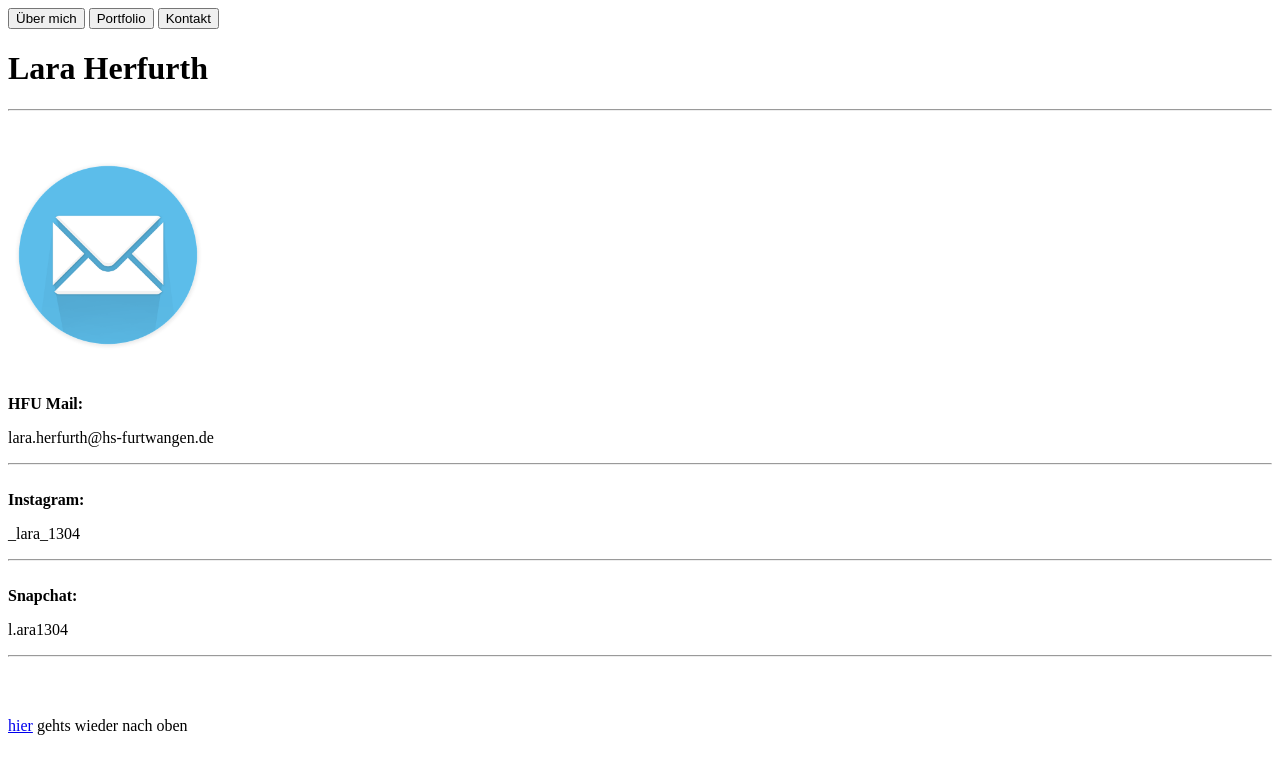
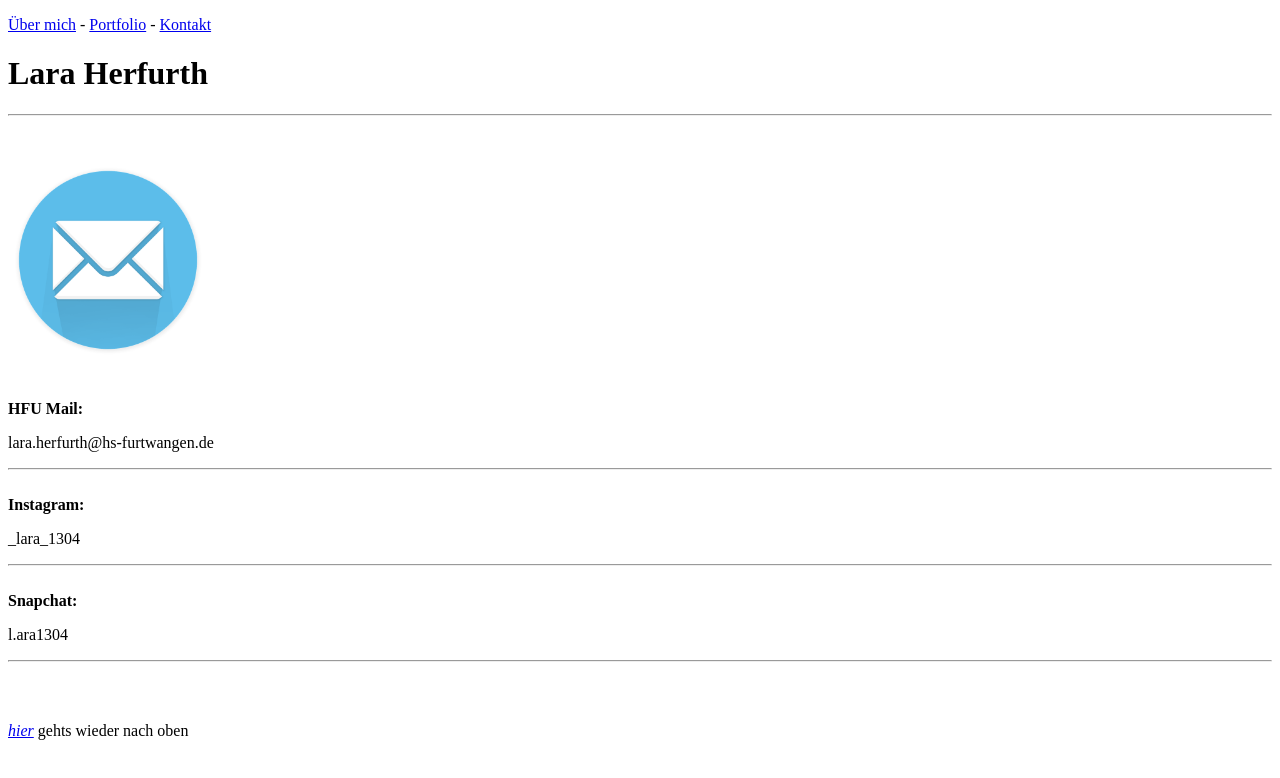
Before and after one commit to LaraHerfurth/GIS_SoSe2020, a plain HTML site: page Aufgabe02/Kontakt.html in a window 1280 px wide. Drawn offline with Linux system fonts and the light colour scheme.

Commit message:
Update Kontakt.html

```diff
--- a/Aufgabe02/Kontakt.html
+++ b/Aufgabe02/Kontakt.html
@@ -8,9 +8,9 @@
 <body>
   <header>
     <nav>
-      <a id=anker href="Über_mich.html"><button>Über mich</button></a>
-      <a href="Portfolio.html"><button>Portfolio</button></a>
-      <a href="Kontakt.html"><button>Kontakt</button></a>
+      <p><a id=anker href="Über_mich.html">Über mich</a> -
+      <a href="Portfolio.html">Portfolio</a> -
+      <a href="Kontakt.html">Kontakt</a></p>
     </nav>
     <h1>Lara Herfurth</h1>
   </header>
@@ -37,7 +37,7 @@
   </main>
   <footer>
     <br>
-    <p><a href=#anker>hier</a>  gehts wieder nach oben</p>
+      <p><i><a href=#anker>hier</a></i>  gehts wieder nach oben</p>
     <br>
   </footer>
 </body>
```
